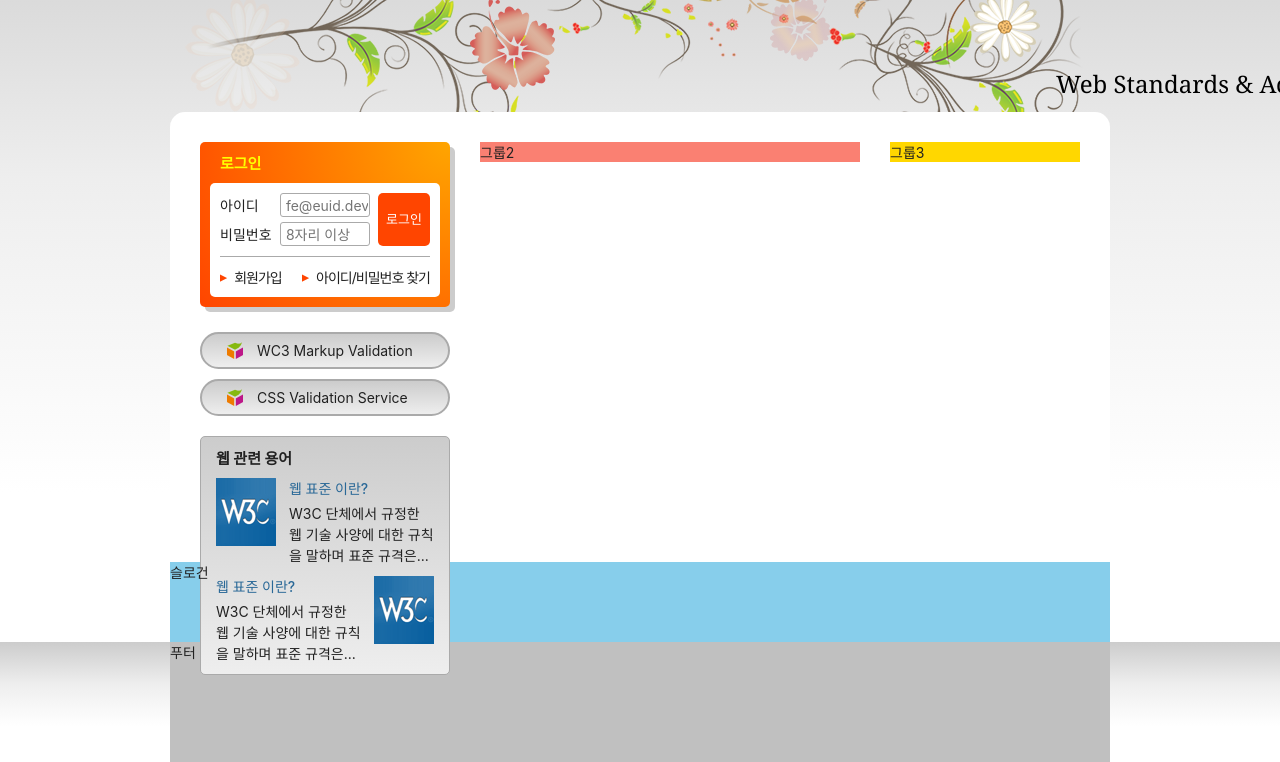
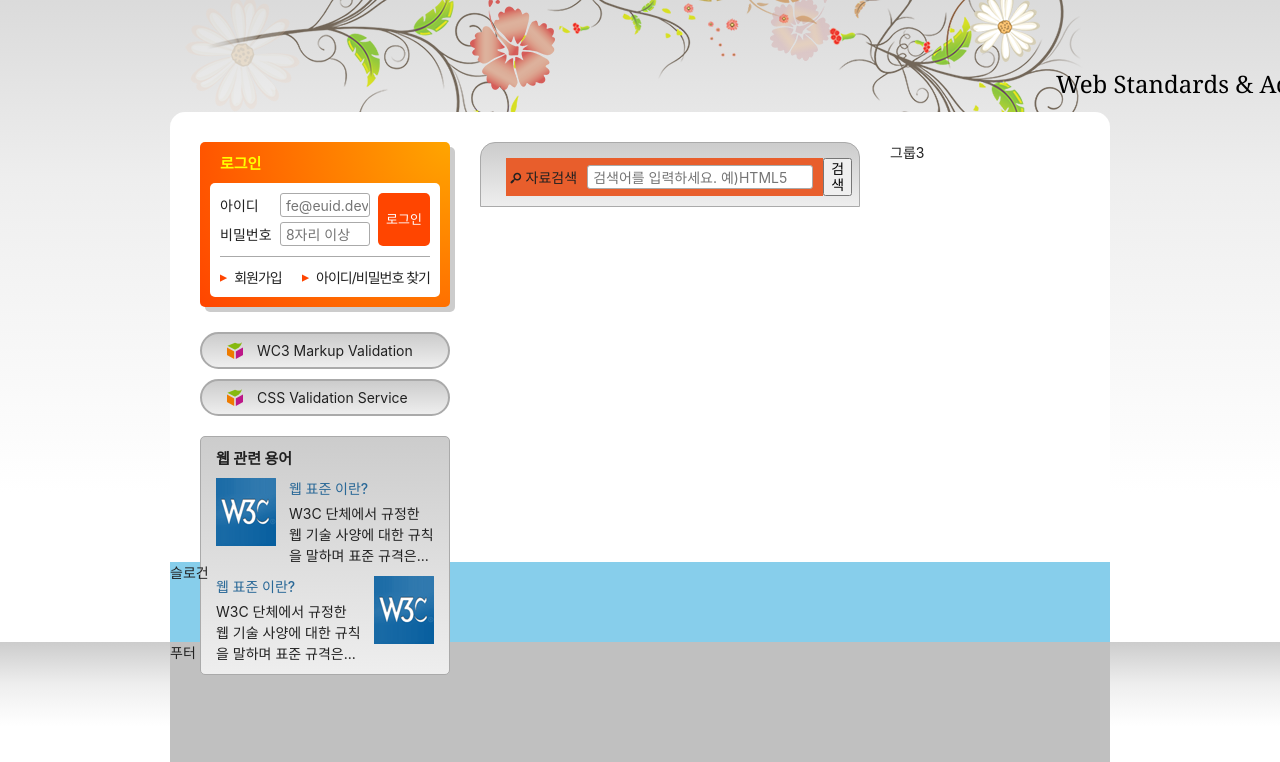
Before and after one commit to kimmoonju-102/HTML5, a plain HTML site: page index.html in a window 1280 px wide. Shown: the part 135-897 px from the top of the page. Drawn offline with Linux system fonts and the light colour scheme; a web font is replaced by a local one.

Commit message:
검색폼 완성

```diff
--- a/index.html
+++ b/index.html
@@ -193,7 +193,21 @@
         </dl>
       </section>
     </div>
-    <div class="group group2">그룹2</div>
+    <div class="group group2">
+      <h2 class="a11y-hidden">검색</h2>
+      <form method="POST" action="https://formspree.io/seulbinim@gmail.com" class="search-form">
+        <fieldset>
+          <legend>검색 폼</legend>
+          <div class="search-form-inner">
+            <div class="form-group">
+              <label for="search" class="form-group-label"><span class="icon-search" aria-hidden="true"></span>자료검색</label>
+              <input type="search" id="search" class="form-group-input" required placeholder="검색어를 입력하세요. 예)HTML5" />
+            </div>
+            <button type="submit" class="button-fill button">검색</button>
+          </div>
+        </fieldset>
+      </form>
+    </div>
     <div class="group group3">그룹3</div>
   </main>
   <article class="slogan">슬로건</article>
--- a/styles/style.css
+++ b/styles/style.css
@@ -1,6 +1,7 @@
 @import url(./normalize.css);
 @import url(./reset.css);
 @import url(./fonts.css);
+@import url(./fontello.css);
 
 /* 숨김 콘텐츠 */
 .a11y-hidden,
@@ -320,12 +321,12 @@ body {
 .group1 {
   width: 250px;
 }
+
 .group2 {
-  background-color: salmon;
   width: 380px;
 }
+
 .group3 {
-  background-color: gold;
   width: 190px;
 }
 /* 로그인 영역 */
@@ -491,6 +492,59 @@ body {
   float: right;
 }
 
+/* 검색 폼 */
+.search-form {
+  background: #ccc linear-gradient(to bottom, #ccc, #eee);
+  border: 1px solid #aaa;
+  border-radius: 15px 15px 0 0;
+  padding: 15px 25px 10px;
+}
+
+.search-form-inner {
+  display: flex;
+  flex-flow: row nowrap;
+}
+
+.form-group {
+  background-color: #e85e2c;
+  /* flex-grow 속성 다시 알아보기 확대속성임. */
+  flex-grow: 1;
+  /* lable, input을 위해 배치 display: flex; */
+  display: flex;
+  flex-flow: row nowrap;
+  align-items: center;
+  padding-right: 10px;
+}
+
+.form-group-label {
+  /* background-color: lime; */
+  /* 공백문자 처리 */
+  white-space: nowrap;
+  margin-right: 10px;
+}
+
+.form-group-input {
+  border: 1px solid #aaa;
+  border-radius: 3px;
+  height: 24px;
+  padding: 1px 1px 1px 5px;
+  flex-grow: 1;
+  /* min-width: 0;
+  max-width: 100%; */
+}
+
+.search-button {
+  white-space: nowrap;
+  background-color: #000;
+  color: #fff;
+  height: 24px;
+  border: 0;
+  border-radius: 3px;
+  padding: 0 10px;
+  font-size: 1.2rem;
+}
+
+
 /* 슬로건 */
 .slogan {
   background: skyblue;
```
